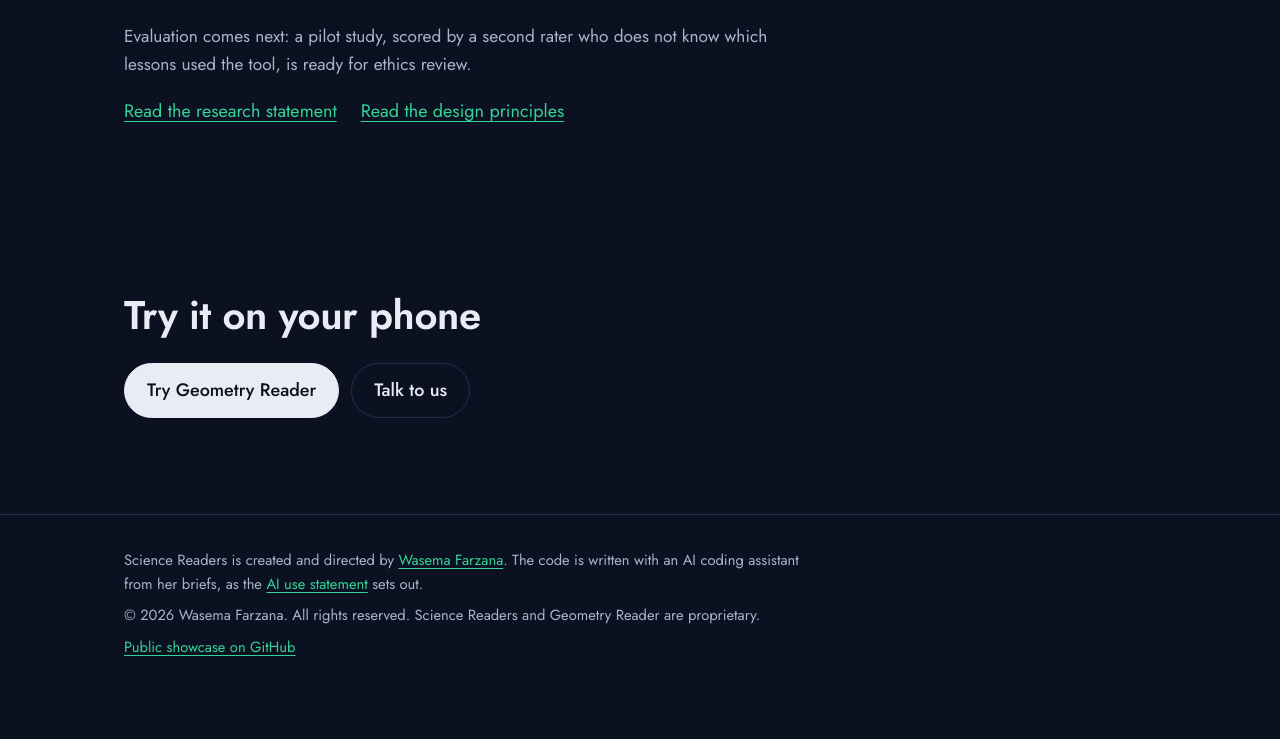
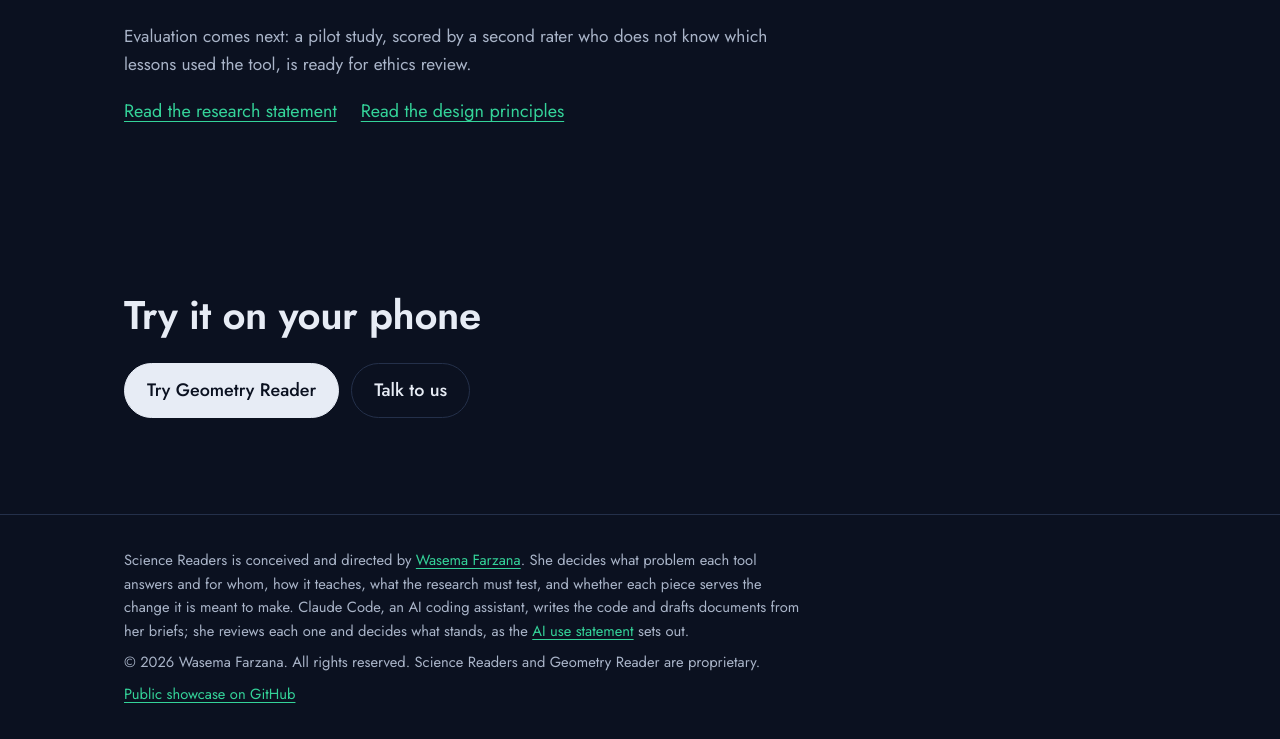
Before and after one commit to sciencereaders/sciencereaders.github.io, a plain HTML site: page index.html in a window 1280 px wide. Shown: the part 4727-5466 px from the top of the page. Before the commit the page ends 5442 px from the top, so only its background shows below. Drawn offline with Linux system fonts and the light colour scheme.

Commit message:
Credit line: her direction first, then the assistant's part

```diff
--- a/index.html
+++ b/index.html
@@ -156,7 +156,7 @@
 
   <footer class="foot">
     <div class="wrap foot-in">
-      <p>Science Readers is created and directed by <a href="https://wasemafarzana.com/">Wasema Farzana</a>. The code is written with an AI coding assistant from her briefs, as the <a href="https://github.com/sciencereaders/geometryreader/blob/main/AI_USE.md">AI use statement</a> sets out.</p>
+      <p>Science Readers is conceived and directed by <a href="https://wasemafarzana.com/">Wasema Farzana</a>. She decides what problem each tool answers and for whom, how it teaches, what the research must test, and whether each piece serves the change it is meant to make. Claude Code, an AI coding assistant, writes the code and drafts documents from her briefs; she reviews each one and decides what stands, as the <a href="https://github.com/sciencereaders/geometryreader/blob/main/AI_USE.md">AI use statement</a> sets out.</p>
       <p>© 2026 Wasema Farzana. All rights reserved. Science Readers and Geometry Reader are proprietary.</p>
       <p><a href="https://github.com/sciencereaders/geometryreader">Public showcase on GitHub</a></p>
     </div>
```
